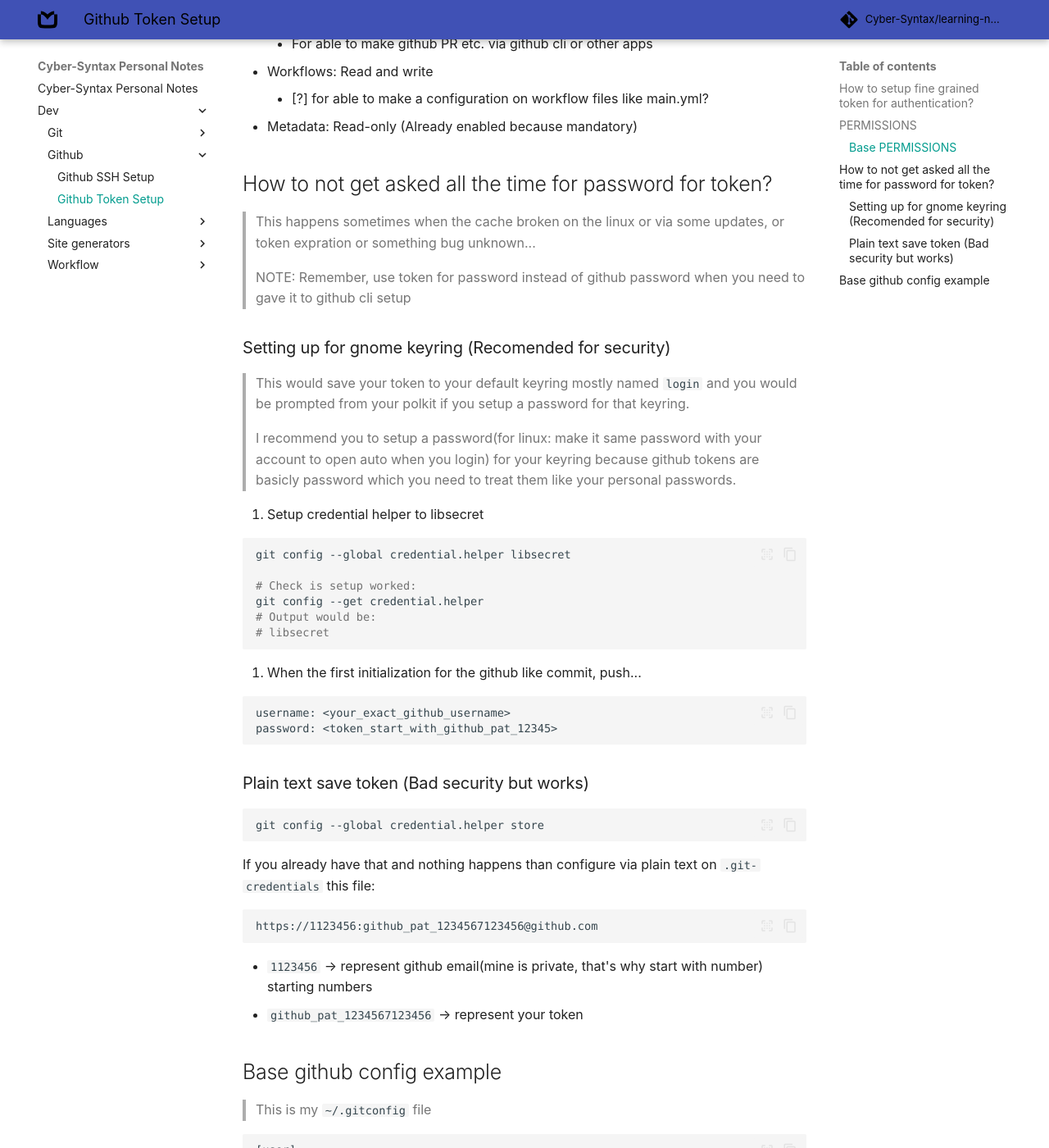
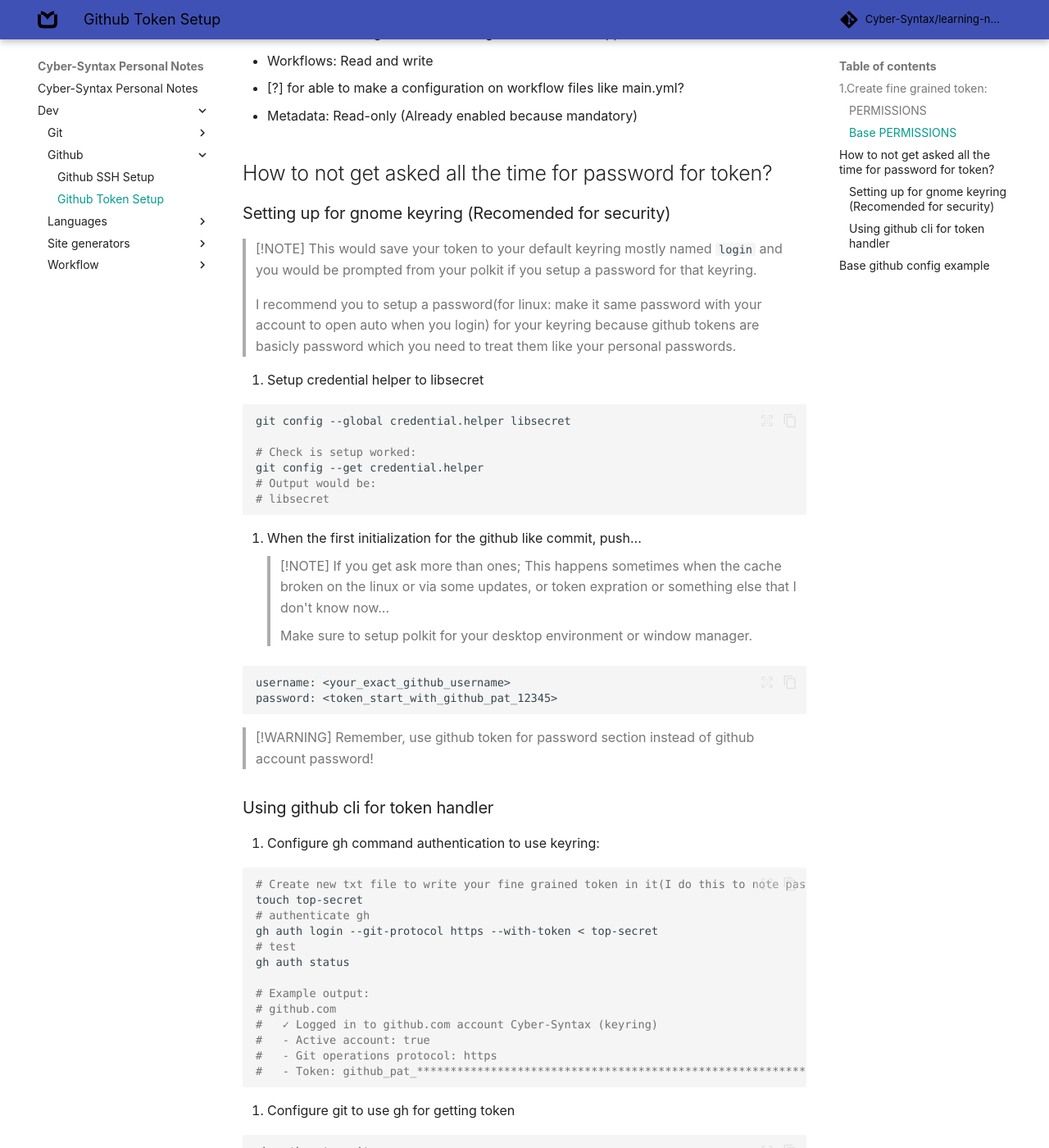
Before and after one commit to Cyber-Syntax/learning-notes, an MkDocs documentation site: the page built from docs/dev/github/github-token-setup.md, in a window 1280 px wide and 1400 px high, scrolled down 888 px. Shown: the whole window at 82% size. Built offline with MkDocs 1.6.1 and Material for MkDocs 9.7.7, drawn with Linux system fonts in a browser that asks for light colours; some web fonts are replaced; comment, search, counter and statistics services are not loaded; some of the changed text lies outside the part shown.

Commit message:
docs: update git token setup

````diff
--- a/docs/dev/github/github-token-setup.md
+++ b/docs/dev/github/github-token-setup.md
@@ -2,26 +2,26 @@
 title: Github Token Setup
 id: github-token-setup
 last_update:
-    date: 08.15.2025
-    author: Cyber-Syntax
+  date: 05.21.2026
+  author: Cyber-Syntax
 publish:
-    date: 08.15.2025
+  date: 08.15.2025
 tags:
-    - git
-    - github
+  - git
+  - github
 ---
 
 <!-- TOC -->
 
-## How to setup fine grained token for authentication?
+## 1.Create fine grained token:
 
 1. Go github settings, developer settings, fine grained token.
 2. Generate token with permissions:
 
-- User perrmissions is not needed
+- User permissions is not needed
 - Those are the base ones needed:
 
-## PERMISSIONS
+### PERMISSIONS
 
 > Permissions for the fine grained github token
 
@@ -34,34 +34,28 @@
 
 - Commit statuses: Read and Write
 - Contents: Read and Write
-    - Commits, branches, downloads, releases and merges
+  - Commits, branches, downloads, releases and merges
 - Issues: Read and write
-    - For able to make github issue etc. via github cli or other apps
+  - For able to make github issue etc. via github cli or other apps
 - Pages: Read and write
-    - For github pages
+  - For github pages
 - Pull requests: Read and write
-    - For able to make github PR etc. via github cli or other apps
+  - For able to make github PR etc. via github cli or other apps
 - Workflows: Read and write
-    - [?] for able to make a configuration on workflow files like main.yml?
+  - [?] for able to make a configuration on workflow files like main.yml?
 - Metadata: Read-only (Already enabled because mandatory)
 
 ## How to not get asked all the time for password for token?
 
-> This happens sometimes when the cache broken on the linux
-> or via some updates, or token expration or something bug unknown...
->
-> NOTE: Remember, use token for password instead of github password
-> when you need to gave it to github cli setup
-
 ### Setting up for gnome keyring (Recomended for security)
 
+> [!NOTE]
 > This would save your token to your default keyring mostly named `login`
 > and you would be prompted from your polkit if you setup a password
 > for that keyring.
 >
 > I recommend you to setup a password(for linux: make it same password with your account to open auto when you login) for your keyring because
-> github tokens are basicly password which you need to treat them
-> like your personal passwords.
+> github tokens are basicly password which you need to treat them like your personal passwords.
 
 1. Setup credential helper to libsecret
 
@@ -75,26 +69,45 @@
 ```
 
 2. When the first initialization for the github like commit, push...
+   > [!NOTE]
+   > If you get ask more than ones; This happens sometimes when the cache broken on the linux
+   > or via some updates, or token expration or something else that I don't know now...
+   >
+   > Make sure to setup polkit for your desktop environment or window manager.
 
 ```bash
 username: <your_exact_github_username>
 password: <token_start_with_github_pat_12345>
 ```
 
-### Plain text save token (Bad security but works)
+> [!WARNING]
+> Remember, use github token for password section instead of github account password!
 
-```git
-git config --global credential.helper store
+### Using github cli for token handler
+
+1. Configure gh command authentication to use keyring:
+
+```bash
+# Create new txt file to write your fine grained token in it(I do this to note paste to terminal which don't want to deal with history of my zsh file):
+touch top-secret
+# authenticate gh
+gh auth login --git-protocol https --with-token < top-secret
+# test
+gh auth status
+
+# Example output:
+# github.com
+#   ✓ Logged in to github.com account Cyber-Syntax (keyring)
+#   - Active account: true
+#   - Git operations protocol: https
+#   - Token: github_pat_***********************************************************
 ```
 
-If you already have that and nothing happens than configure via plain text on `.git-credentials` this file:
+1. Configure git to use gh for getting token
 
-```git
-https://1123456:github_pat_1234567123456@github.com
+```bash
+gh auth setup-git
 ```
-
-- `1123456` -> represent github email(mine is private, that's why start with number) starting numbers
-- `github_pat_1234567123456` -> represent your token
 
 ## Base github config example
 
````
